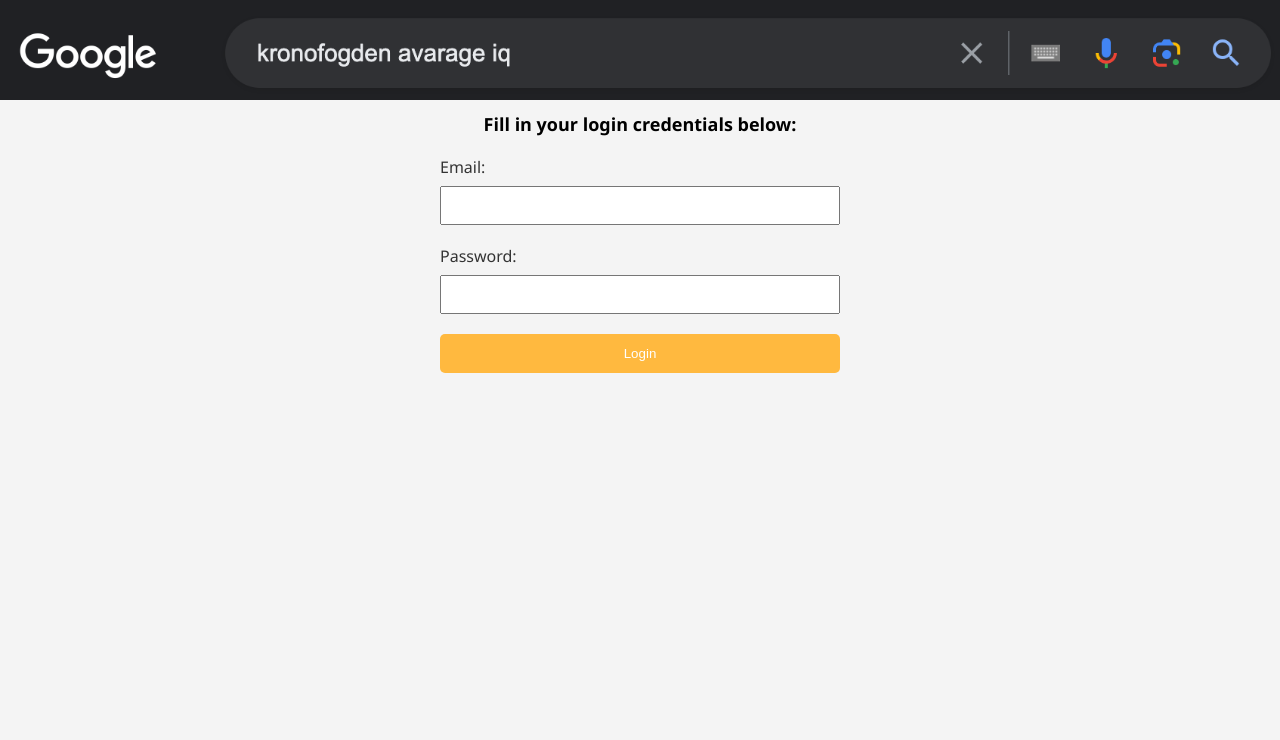
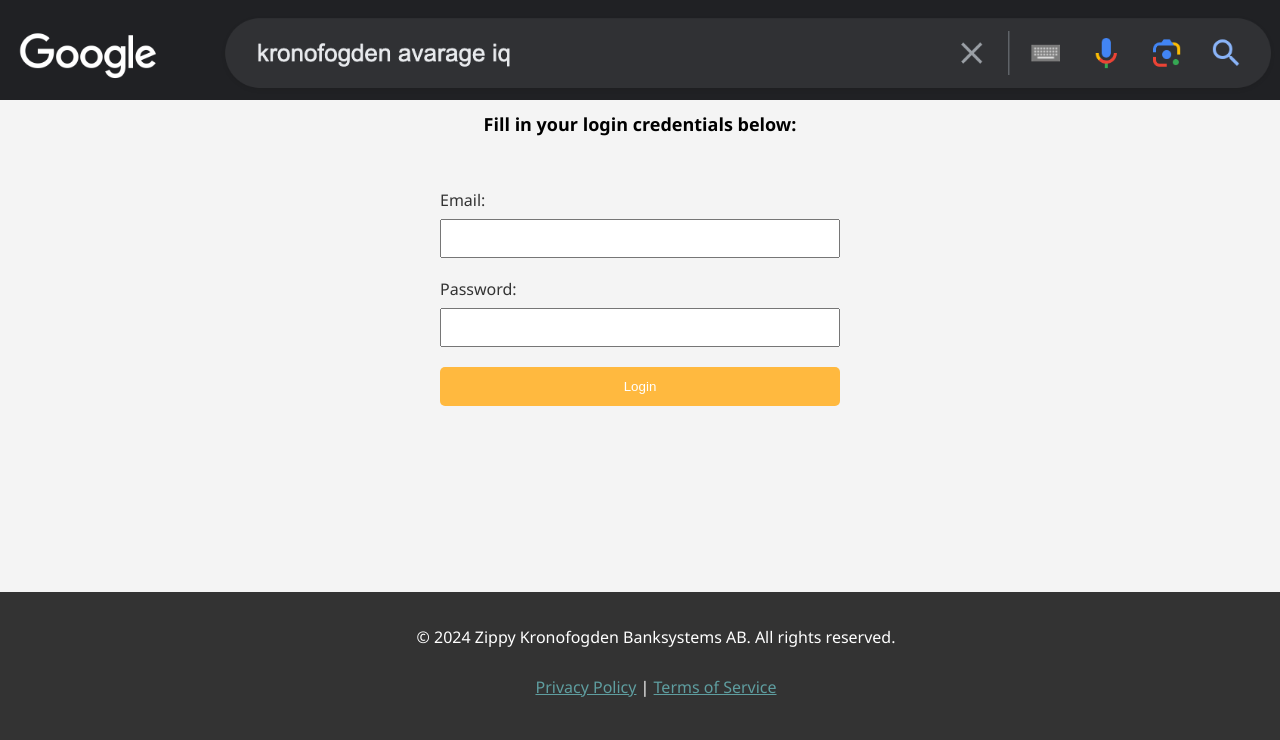
Before and after one commit to Zippy6666/episkt_bank_system, a Flask app: page /login in a window 1280 px wide. Shown: the part 60-800 px from the top of the page. Run offline with Flask 3, Linux system fonts and the light colour scheme.

Commit message:
tos och sånt

```diff
--- a/app.py
+++ b/app.py
@@ -77,6 +77,9 @@
 # login page
 @app.route("/login", methods=["GET", "POST"])
 def login() -> str:
+    errormsg = ""
+
+    # login post
     if request.method == 'POST':
         email = request.form['email']
         password = request.form['password']
@@ -90,9 +93,14 @@
                 print(email, user, authorized)
                 login_user(user) # login
                 return redirect(url_for('index')) # to homepage
+            else:
+                errormsg = "The password is incorrect."
+
+        else:
+            errormsg = "This email is not registered in our database."
 
 
-    return render_template('login.html')
+    return render_template('login.html', errormsg=errormsg)
 
 
 # =====================================================================
@@ -112,10 +120,22 @@
 # =====================================================================
 
 
+# tos
+@app.route("/terms-of-service")
+def tos() -> str:
+    return render_template("tos.html")
+
+
+# privacy policy
+@app.route("/privacy-policy")
+def privacy_policy() -> str:
+    return render_template("privacy-policy.html")
+
+
 # customer test
 @app.route("/customers")
 def customers() -> str:
-    all_customers = Customer.query.all()  # returns a python list of customers
+    all_customers = Customer.query.all()  # returns a python list of customers, from the sql database
 
 
 # =====================================================================
--- a/static/css/main.css
+++ b/static/css/main.css
@@ -43,6 +43,15 @@
     width: 100%;
 }
 
+a {
+    color: cadetblue;
+}
+
+p {
+    padding: 10px;
+    padding-top: 2px;
+}
+
 
 img {
     max-width: 100%;
@@ -84,3 +93,9 @@
     border-radius: 5px;
     cursor: pointer;
 }
+
+.errortext {
+    color: red;
+    font-size: smaller;
+    padding: 10px;
+}
--- a/templates/login.html
+++ b/templates/login.html
@@ -3,7 +3,6 @@
     <head>
         <link rel="stylesheet" type="text/css" href="../static/css/main.css">
     </head>
-
 
 
     <body>
@@ -17,6 +16,8 @@
 
     <form action="/login" method="post">
 
+        <p class="errortext">{{errormsg}}</p>
+
         <!-- input fields for email and password -->
         <label for="email">Email:</label>
         <input type="text" id="email" name="email" required>
@@ -29,4 +30,10 @@
 
     </form>
 
+
+    <footer>
+        <p>&copy; 2024 Zippy Kronofogden Banksystems AB. All rights reserved.</p>
+        <p><a href="/privacy-policy">Privacy Policy</a> | <a href="/terms-of-service">Terms of Service</a></p>
+    </footer>
+
 </html>
```
Also changed, not shown: templates/index.html (+4 -9 lines), templates/privacy-policy.html (added, +30 -0 lines), templates/tos.html (added, +13 -0 lines).
